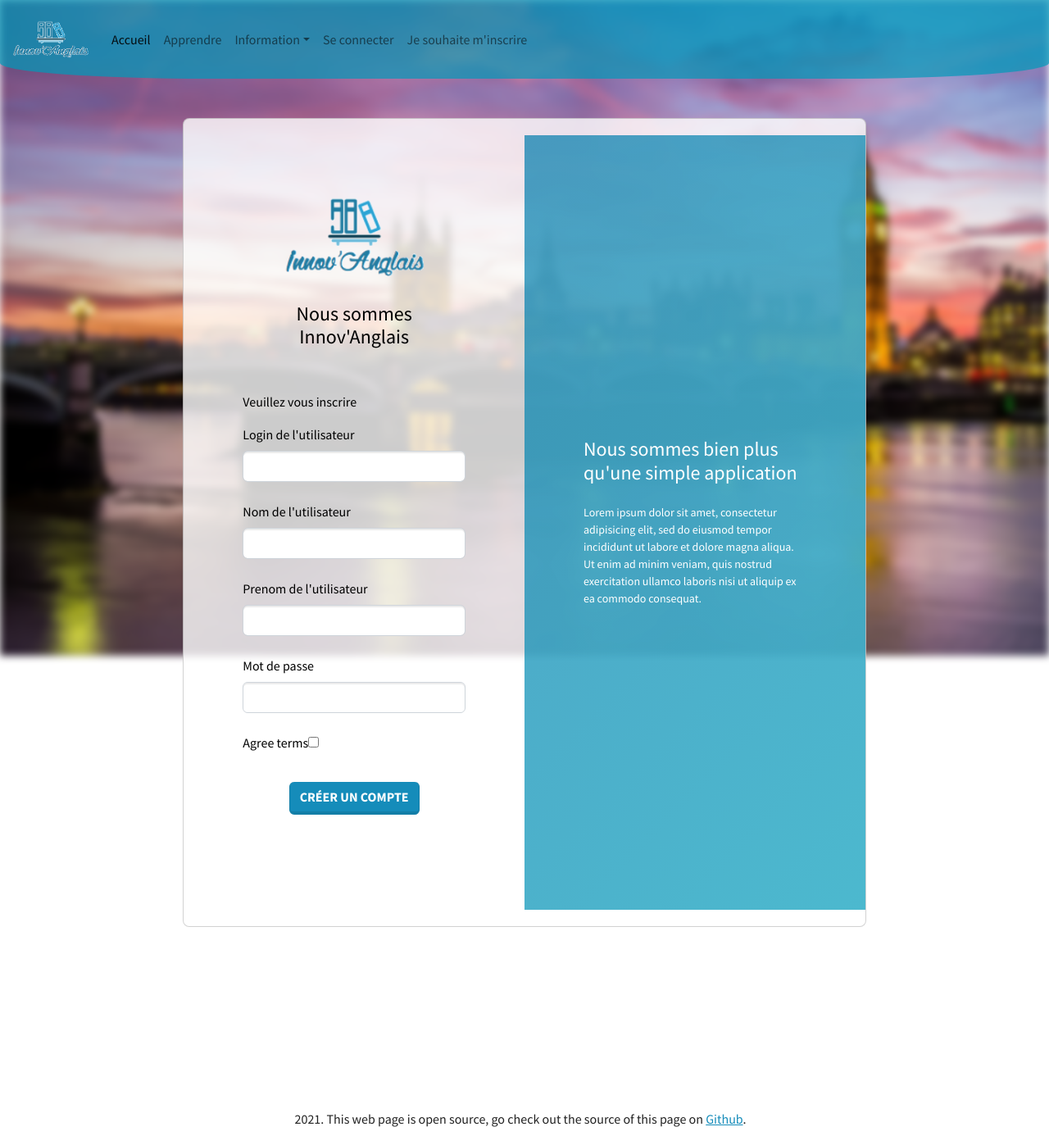
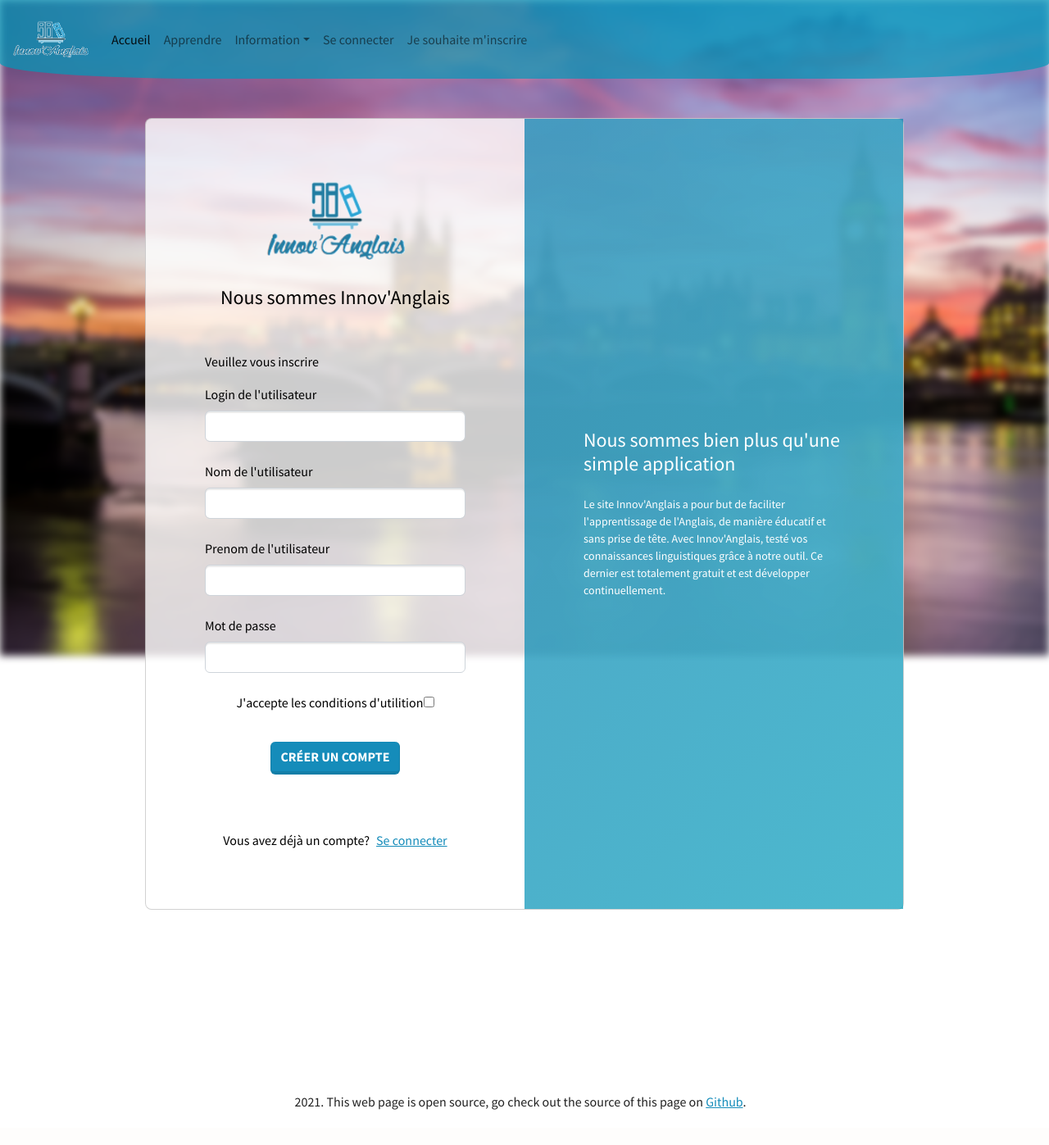
Before and after one commit to Morbleuz/Inno-v-Anglais, a Symfony app: template InovApi/templates/registration/register.html.twig in a window 1280 px wide. Shown: the whole page at 82% size. After the commit the page ends 1354 px from the top, so only its background shows below. Run offline with Twig, Linux system fonts and the light colour scheme; the template is opened without the code that fills it, so the values that code supplies are empty; form fields are guessed from the names that the template uses; some libraries are stand-ins or nearby versions.

Commit message:
Added card style

```diff
--- a/InovApi/public/css/style.css
+++ b/InovApi/public/css/style.css
@@ -31,8 +31,8 @@
     border-radius: 0.5%;
 }
 
-.ccm div{
-    padding-top:20px;
+.ccm div {
+    padding-top: 20px;
     padding-bottom: 20px;
     margin-left: 4%;
 }
@@ -98,25 +98,25 @@ span:after {
 }
 
 .imgLeft {
-    padding-top:20px;
+    padding-top: 20px;
     width: 500px;
     height: 400px;
     border: 0;
     vertical-align: middle;
     float: left;
-    padding-bottom:20px;
-    padding-right:20px;
+    padding-bottom: 20px;
+    padding-right: 20px;
 }
 
 .imgRight {
-    padding-top:20px;
+    padding-top: 20px;
     width: 500px;
     height: 400px;
     border: 0;
     vertical-align: middle;
     float: right;
-    padding-bottom:20px;
-    padding-left:20px;
+    padding-bottom: 20px;
+    padding-left: 20px;
 }
 
 footer {
@@ -130,18 +130,33 @@ footer {
 }
 
 div article {
-    border-radius:0.5%;
+    border-radius: 0.5%;
     margin-left: 5%;
-    margin-right:70%;
-    padding-right:180px;
+    margin-right: 70%;
+    padding-right: 180px;
 }
 
-.card {
-    padding-top:20px;
-    padding-bottom:20px;
-    background-color: rgba(255, 255, 255, 0.8);
+.cardup {
+    padding-top: 20px;
+    padding-bottom: 20px;
+    background-color: rgba(255, 255, 255, 0.8) !important;
     height: 50%;
     margin-left: 5%;
     margin-right: 5%;
-    border-radius: 0.5%;
+    border-radius: 0.7%;
 }
+
+.tabstyle {
+    background: rgba(0, 155, 186, 0.7);
+    margin: 0;
+    box-sizing: border-box;
+    border-width: 0;
+}
+
+.cardup-log {
+    padding-top: 20px;
+    padding-bottom: 20px;
+    background-color: rgba(255, 255, 255, 0.8) !important;
+    height: 50%;
+    border-radius: 0.7%;
+}
--- a/InovApi/templates/classement/index.html.twig
+++ b/InovApi/templates/classement/index.html.twig
@@ -3,12 +3,12 @@
 {% block title %}Hello ClassementController!{% endblock %}
 
 {% block body %}
-<div class="container">
+<div class="container cardup-log" style="margin-top: 5%">
     <div class="container text-center">
         <h1 class="">Voici le classement du site !</h1>
         <p>Les meilleurs sont en premier</p>
     </div>
-    <table class="table table-bordered caption-top navstyle">
+    <table class="table table-bordered caption-top tabstyle">
         <thead>
             <tr>
                 <td>
--- a/InovApi/templates/profil/index.html.twig
+++ b/InovApi/templates/profil/index.html.twig
@@ -6,7 +6,7 @@
 {% block body %}
 {% if app.user is defined %}
 {{form_start(form)}}
-		<div class="container rounded bg-white mt-5 mb-5 connect-box" style="margin-top: 7%">
+<div class="container rounded mt-5 mb-5 connect-pro card cardup-log" style="margin-top: 7%">
     <h1 class="text-center">Bienvenue sur votre profil :
         {{app.user.prenom}}
         !</h1>
@@ -33,8 +33,8 @@
 
                 </div>
             </div>
-					<div
-						class="row mt-3"><!--
+            <div class="row mt-3">
+                <!--
 							                <div class="col-md-12">
 							                    <label for="nom" class="labels">Identifiant</label>
 
--- a/InovApi/templates/registration/register.html.twig
+++ b/InovApi/templates/registration/register.html.twig
@@ -47,12 +47,18 @@
                                                 label: 'Mot de passe'
                                             }) }}
                                 </div>
-                                        <div class="form-outline mb-4">
-                                            {{ form_row(registrationForm.agreeTerms) }}
+                                <div class="form-outline mb-4 text-center">
+                                    {{ form_row(registrationForm.agreeTerms, {
+                                        label: 'J\'accepte les conditions d\'utilition'
+                                    }) }}
                                 </div>
                                 <input type="hidden" name="_csrf_token" value="{{ csrf_token('authenticate') }}">
                                 <div class="text-center pt-1 mb-5 pb-1">
                                     <button type="submit" class="btn btn-primary btn-block fa-lg mb-3">Créer un compte</button>
+                                </div>
+                                <div class="d-flex align-items-center justify-content-center pb-4">
+                                    <p class="mb-0 me-2">Vous avez déjà un compte?</p>
+                                    <a href="{{path('app_login')}}">Se connecter</a>
                                 </div>
 
                             </div>
@@ -61,9 +67,9 @@
                             <div class="text-white px-3 py-4 p-md-5 mx-md-4">
                                 <div class="connect-box"></div>
                                 <h4 class="mb-4">Nous sommes bien plus qu'une simple application</h4>
-                                    <p class="small mb-0">Lorem ipsum dolor sit amet, consectetur adipisicing elit, sed do eiusmod
-                                        tempor incididunt ut labore et dolore magna aliqua. Ut enim ad minim veniam, quis nostrud
-                                        exercitation ullamco laboris nisi ut aliquip ex ea commodo consequat.</p>
+                                <p class="small mb-0">Le site Innov'Anglais a pour but de faciliter l'apprentissage de l'Anglais, de manière éducatif et sans prise de tête.
+                                    Avec Innov'Anglais, testé vos connaissances linguistiques grâce à notre outil.
+                                    Ce dernier est totalement gratuit et est développer continuellement. </p>
                             </div>
                         </div>
                     </div>
```
Also changed, not shown: InovApi/templates/base/index.html.twig (+17 -6 lines), InovApi/templates/security/login.html.twig (+4 -4 lines), InovApi/templates/test/index.html.twig (+2 -2 lines). Lines whose indentation alone changed are shown as unchanged.
